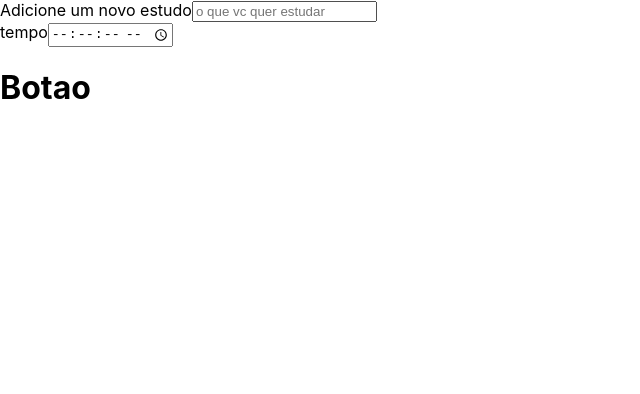
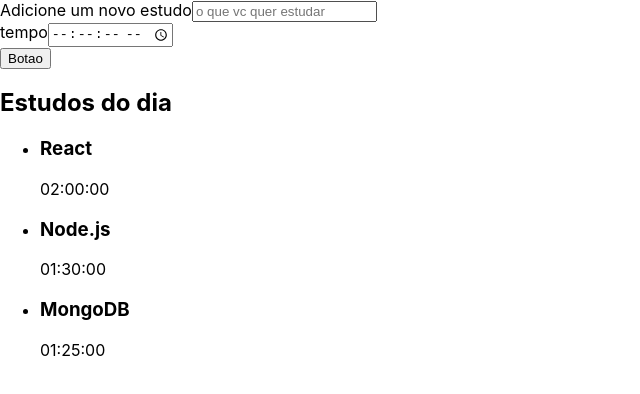
Before and after one commit to RafaZeero/alura-react-typescript, a React (Vite) app: page / in a window 1280 px wide. Shown: the top 394 px of the page, without its empty margins (0-640 px from the left). Built offline with nearby package versions, Linux system fonts and the light colour scheme.

Commit message:
Criando Lista e Componentizando Tasks

```diff
--- a/src/App.tsx
+++ b/src/App.tsx
@@ -1,4 +1,5 @@
 import Form from "./components/Form";
+import List from "./components/List";
 
 
 export default function App() {
@@ -7,6 +8,7 @@
   return (
     <div className="App">
       <Form />
+      <List />
     </div>
   )
 }
--- a/src/components/Button/index.tsx
+++ b/src/components/Button/index.tsx
@@ -2,7 +2,7 @@
 export default function Button() {
   return (
     <div>
-      <h1>Botao</h1>
+      <button>Botao</button>
 
     </div>
   )
--- /dev/null
+++ b/src/components/List/Task.tsx
@@ -0,0 +1,15 @@
+
+interface TaskProps {
+  taskName: string
+  taskTime: string
+}
+
+export default function Task({ taskName, taskTime }: TaskProps) {
+
+  return (
+    <li>
+      <h3>{taskName}</h3>
+      <span>{taskTime}</span>
+    </li>
+  )
+}
--- a/src/components/List/index.tsx
+++ b/src/components/List/index.tsx
@@ -1,7 +1,25 @@
+import Task from "./Task"
 
 
 export default function List() {
+  const tarefas = [{
+    tarefa: 'React',
+    tempo: '02:00:00'
+  }, {
+    tarefa: 'Node.js',
+    tempo: '01:30:00'
+  }, {
+    tarefa: 'MongoDB',
+    tempo: '01:25:00'
+  }]
   return (
-    <div>index</div>
+    <aside>
+      <h2>Estudos do dia</h2>
+      {tarefas.map((tarefa, idx) => (
+        <ul key={idx} >
+          <Task taskName={tarefa.tarefa} taskTime={tarefa.tempo} />
+        </ul>
+      ))}
+    </aside>
   )
 }
```
